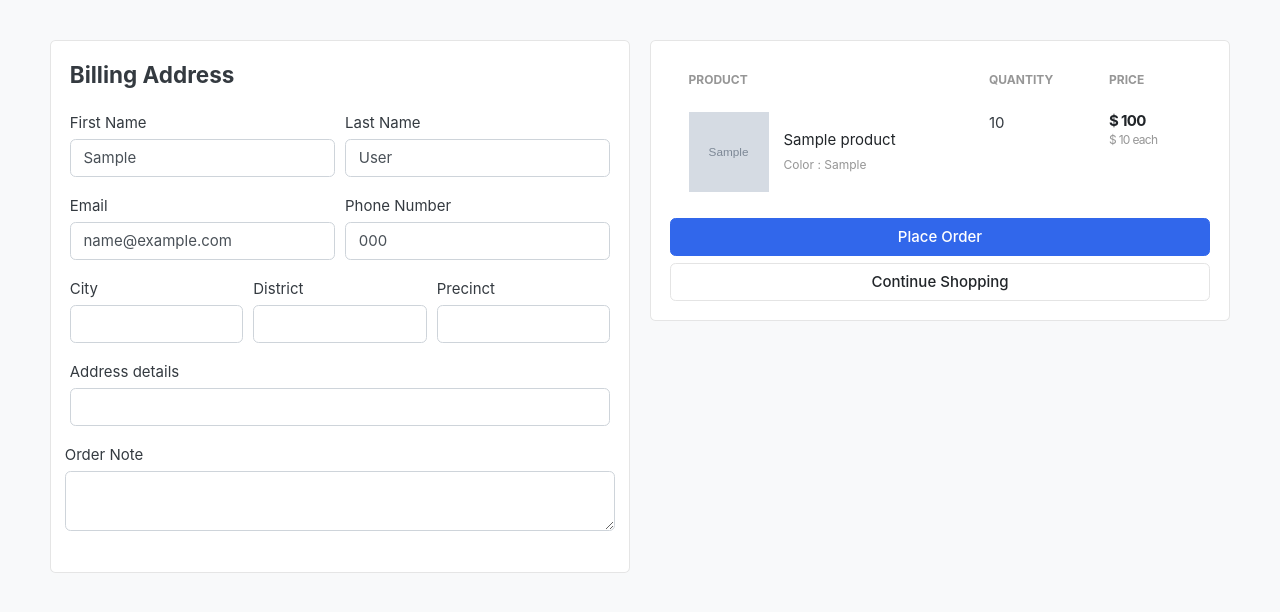
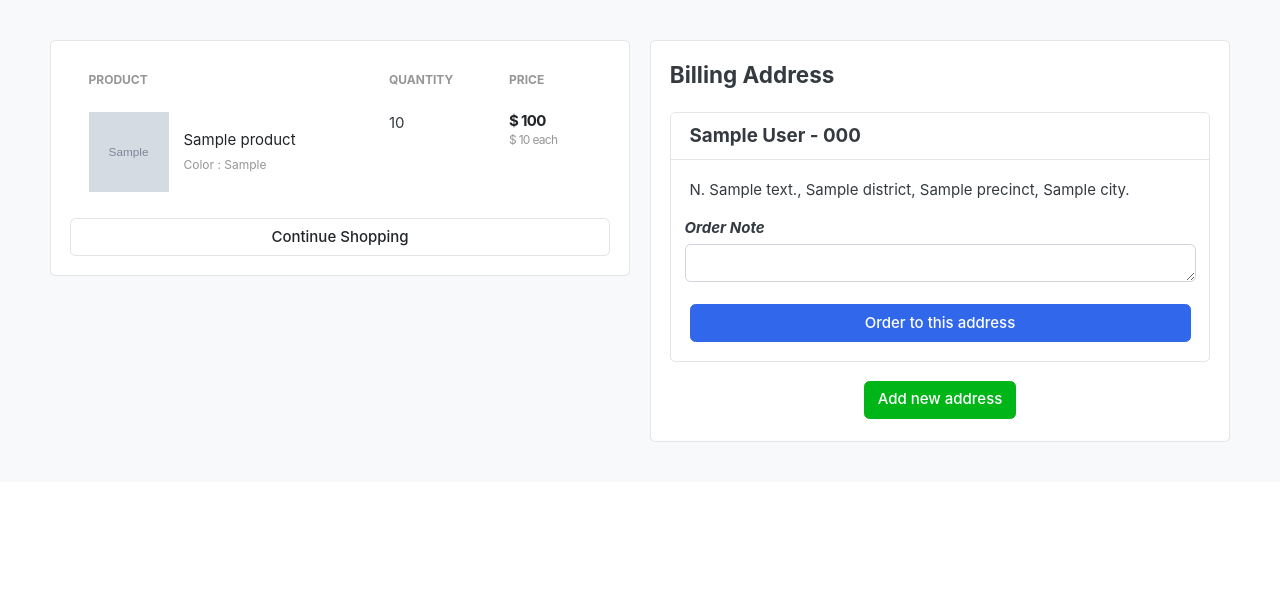
Before and after one commit to dustinphamrepos/BestChoice, a Django app: page /carts/checkout/ in a window 1280 px wide. Shown: the part 79-691 px from the top of the page. Run offline with Django 4.2, Linux system fonts and the light colour scheme; a user stored in the database is signed in; tables that the repository leaves empty hold one stand-in row (values such as "Sample post"); grey boxes marked "Sample" are stand-in pictures; some libraries are stand-ins or nearby versions; some web fonts are replaced.

Commit message:
#22: Update checkout page and address page

```diff
--- a/accounts/urls.py
+++ b/accounts/urls.py
@@ -7,6 +7,7 @@ urlpatterns = [
   path('logout/', views.logout, name='logout'),
   path('account_info/', views.account_info, name='account_info'),
   path('account_address/', views.account_address, name='account_address'),
+  path('account_delete_address/<int:id>/', views.account_delete_address, name='account_delete_address'),
   path('change_password/', views.change_password, name='change_password'),
   path('change_information/', views.change_information, name='change_information'),
 ]
--- a/accounts/views.py
+++ b/accounts/views.py
@@ -189,3 +189,8 @@ def account_address(request):
   }
 
   return render(request, 'accounts/account_address.html', context=context)
+
+def account_delete_address(request, id):
+  address = Address.objects.get(id=id)
+  address.delete()
+  return redirect('account_address')
--- a/carts/views.py
+++ b/carts/views.py
@@ -1,6 +1,7 @@
 from django.core.exceptions import ObjectDoesNotExist
 from django.shortcuts import get_object_or_404, redirect, render
 from django.contrib.auth.decorators import login_required
+from orders.models import Address
 
 from carts.models import Cart, CartItem
 from store.models import Product, Variation
@@ -144,6 +145,8 @@ def checkout(request, total=0, quantity=0, cart_items=None):
   except ObjectDoesNotExist:
     pass
 
+  list_address = Address.objects.filter(user=current_user)
+
   context = {
     'current_user': current_user,
     'phone_number': phone_number,
@@ -151,7 +154,8 @@ def checkout(request, total=0, quantity=0, cart_items=None):
     'quantity': quantity,
     'cart_items': cart_items,
     'tax': tax if 'tax' in locals() else '',
-    'grand_total': grand_total
+    'grand_total': grand_total,
+    'list_address': list_address if 'list_address' in locals() else ""
   }
 
   return render(request, 'store/checkout.html', context=context)
--- a/orders/urls.py
+++ b/orders/urls.py
@@ -2,6 +2,6 @@ from django.urls import path
 from . import views
 
 urlpatterns = [
-    path('place_order/', views.place_order, name='place_order'),
+    path('place_order/<int:id_address>/', views.place_order, name='place_order'),
     path('order_complete/<int:order_number>/', views.order_complete, name='order_complete'),
 ]
--- a/templates/store/checkout.html
+++ b/templates/store/checkout.html
@@ -5,61 +5,6 @@
 <section class="section-content padding-y bg">
     <div class="container">
         <div class="row">
-            <aside class="col-lg-6">
-                <div class="card">
-                    <div class="card-body">
-                        <h4 class="card-title mb-4">Billing Address</h4>
-                        <form action="{% url 'place_order' %}" method="POST">
-                            {% csrf_token %}
-                            <div class="form-row">
-                                <div class="col form-group">
-                                    <label for="">First Name</label>
-                                    <input type="text" name="first_name" class="form-control" value="{{ current_user.first_name }}" required>
-                                </div>
-                                <div class="col form-group">
-                                    <label for="">Last Name</label>
-                                    <input type="text" name="last_name" class="form-control" value="{{ current_user.last_name }}" required>
-                                </div>
-                            </div>
-                            <div class="form-row">
-                                <div class="col form-group">
-                                    <label for="">Email</label>
-                                    <input type="email" name="email" class="form-control" value="{{ current_user.email }}" required>
-                                </div>
-                                <div class="col form-group">
-                                    <label for="">Phone Number</label>
-                                    <input type="text" name="phone_number" class="form-control" value="{{ phone_number }}" required>
-                                </div>
-                            </div>
-                            <div class="form-row">
-                                <div class="col form-group">
-                                    <label for="">City</label>
-                                    <input type="text" name="city" class="form-control" required>
-                                </div>
-                                <div class="col form-group">
-                                    <label for="">District</label>
-                                    <input type="text" name="district" class="form-control" required>
-                                </div>
-                                <div class="col form-group">
-                                    <label for="">Precinct</label>
-                                    <input type="text" name="precinct" class="form-control" required>
-                                </div>
-                            </div>
-                            <div class="form-row">
-                                <div class="col form-group">
-                                    <label for="">Address details</label>
-                                    <input type="text" name="address_detail" class="form-control" required>
-                                </div>
-                            </div>
-                            <div class="form-row">
-                                <label for="">Order Note</label>
-                                <textarea name="order_note" rows="2" class="form-control"></textarea>
-                            </div>
-                            <br />
-                    </div>
-                </div>
-
-            </aside>
             <aside class="col-lg-6">
                 <div class="card">
                     <div class="card-body">
@@ -104,10 +49,42 @@
                                 {% endfor %}
                             </tbody>
                         </table>
-                        <button type="submit" name="submit" class="btn btn-primary btn-block">Place Order</button>
                         <a href="{% url 'store' %}" class="btn btn-light btn-block">Continue Shopping</a>
-                        </form>
+                        {% comment %} </form> {% endcomment %}
                     </div>
+                </div>
+            </aside>
+            <aside class="col-lg-6">
+                <div class="card">
+                    <div class="card-body">
+                        <h4 class="card-title mb-4">Billing Address</h4>
+                        {% if list_address %}
+                        {% for address in list_address %}
+                            <div class="card">
+                                <h5 class="card-header">{{ address.full_name}} - {{ address.phone_number }}</h5>
+                                <div class="card-body">
+                                    <p class="card-text">{{ address.full_address }}
+                                    </p>
+                                    <form action="{% url 'place_order' address.id %}" method="POST">
+                                        {% csrf_token %}
+                                        <div class="form-row">
+                                            <label for=""><i><b>Order Note</b></i></label>
+                                            <textarea name="order_note" rows="1" class="form-control"></textarea>
+                                        </div>
+                                        <br />
+                                        <a href="{% url 'place_order' address.id %}">
+                                            <button type="submit" name="submit" class="btn btn-primary btn-block">Order to this address</button>
+                                        </a>
+                                </form>
+                                </div>
+                            </div>
+                        {% endfor %}
+                        {% endif %}
+                    </div>
+                    <a class="text-center" href="{% url 'account_address' %}">
+                        <button type="button" class="btn btn-success">Add new address</button>
+                    </a>
+                    <br />
                 </div>
             </aside>
         </div>
```
Also changed, not shown: orders/views.py (+37 -37 lines), templates/accounts/account_address.html (+12 -5 lines).
